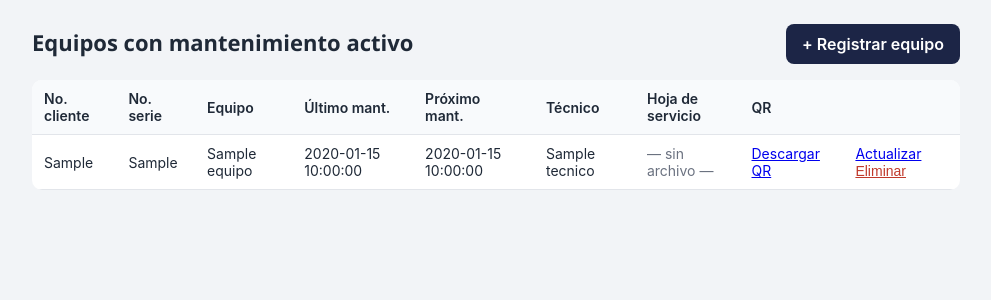
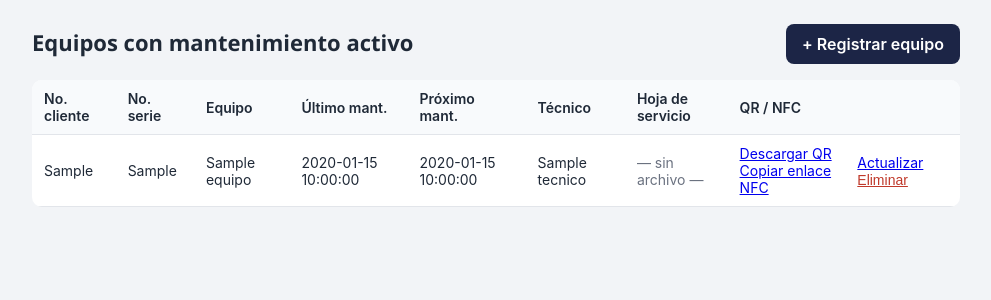
Before and after one commit to emiliochimal06-art/qr-mantenimiento-simedic, a Flask app: template templates/admin_lista.html in a window 1280 px wide. Shown: the part 49-349 px from the top of the page, without its empty margins (144-1135 px from the left). Run offline with Flask 3, Linux system fonts and the light colour scheme; the template is opened without the code that fills it: most values are stand-ins (such as "Sample title", 1, 10 or a date in 2020).

Commit message:
Add files via upload

```diff
--- a/templates/admin_lista.html
+++ b/templates/admin_lista.html
@@ -17,7 +17,7 @@
       <th>Próximo mant.</th>
       <th>Técnico</th>
       <th>Hoja de servicio</th>
-      <th>QR</th>
+      <th>QR / NFC</th>
       <th></th>
     </tr>
   </thead>
@@ -37,7 +37,10 @@
           <span class="texto-tenue">— sin archivo —</span>
         {% endif %}
       </td>
-      <td><a href="{{ url_for('descargar_qr', equipo_id=eq.id) }}">Descargar QR</a></td>
+      <td>
+        <a href="{{ url_for('descargar_qr', equipo_id=eq.id) }}">Descargar QR</a><br>
+        <a href="#" class="copiar-enlace" data-url="{{ url_for('ver_equipo', equipo_id=eq.id, _external=True) }}">Copiar enlace NFC</a>
+      </td>
       <td>
         <a href="{{ url_for('admin_editar', equipo_id=eq.id) }}">Actualizar</a>
         <form method="POST" action="{{ url_for('admin_eliminar', equipo_id=eq.id) }}"
@@ -53,4 +56,16 @@
 {% else %}
 <p class="texto-tenue">Aún no hay equipos registrados.</p>
 {% endif %}
+
+<script>
+document.querySelectorAll('.copiar-enlace').forEach(function (a) {
+  a.addEventListener('click', function (e) {
+    e.preventDefault();
+    var url = a.dataset.url;
+    var listo = function () { a.textContent = '¡Copiado!'; setTimeout(function () { a.textContent = 'Copiar enlace NFC'; }, 1800); };
+    if (navigator.clipboard) { navigator.clipboard.writeText(url).then(listo); }
+    else { window.prompt('Copia este enlace:', url); }
+  });
+});
+</script>
 {% endblock %}
```
